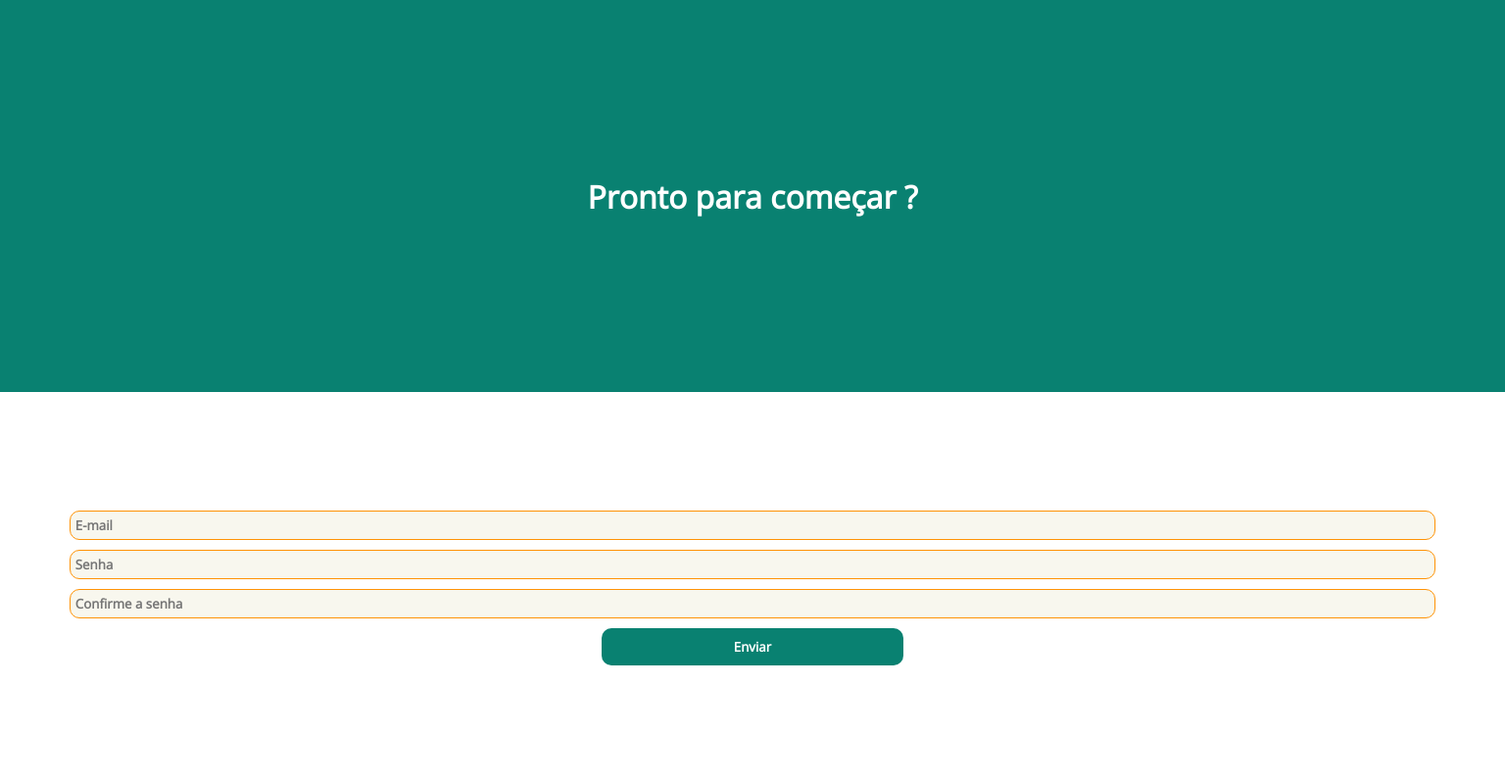
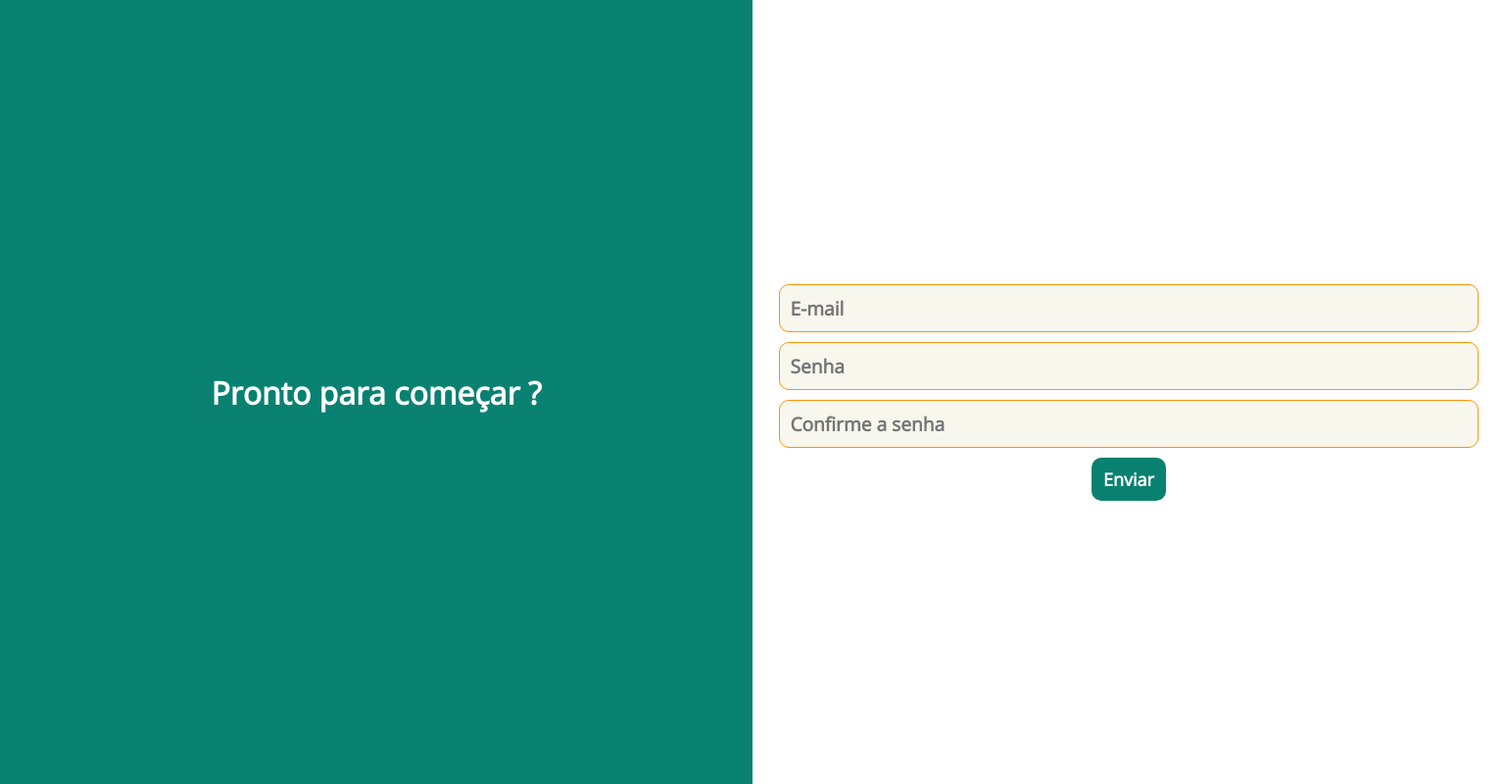
Before and after one commit to wrgalvao0/paginaCadastro, a plain HTML site: page index.html in a window 1536 px wide. Shown: the whole page at 98% size. Drawn offline with nearby package versions, Linux system fonts and the light colour scheme.

Commit message:
responsividade para telas 4k

```diff
--- a/css/index.css
+++ b/css/index.css
@@ -74,3 +74,18 @@ button{
         grid-template-rows: 100vh;
     }
 }
+@media (min-width: 1441px) and (max-width: 2560px)
+{
+    .layout{
+        grid-template-columns: repeat(2, 50vw);
+        grid-template-rows: 100vh;
+    }
+    button{
+        width: 10%;
+        font-size: large;
+    }
+    input{
+        padding: 10px;
+        font-size: larger;
+    }
+}
```
